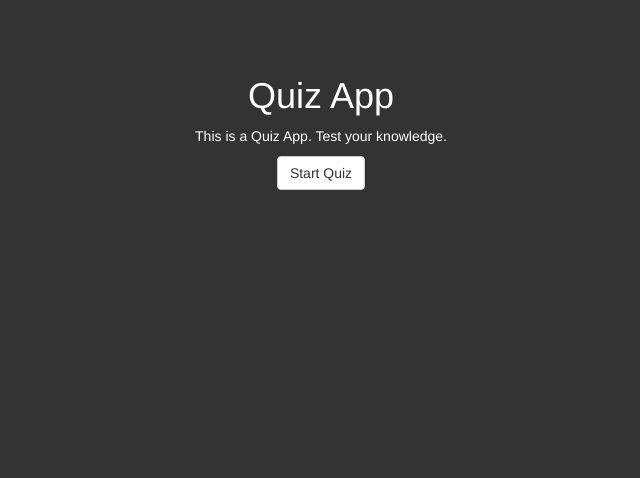
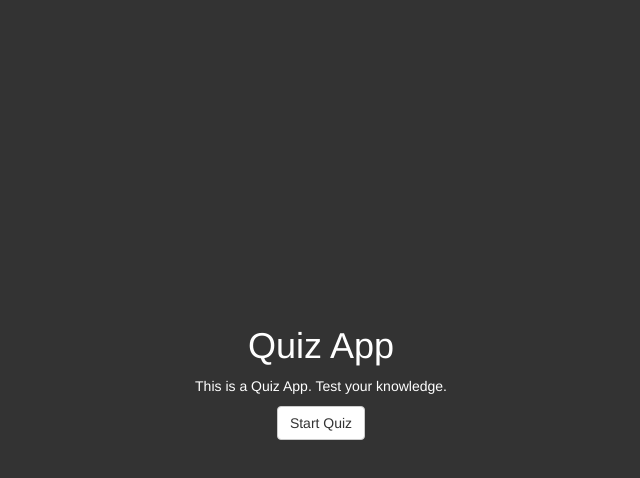
Before and after one commit to nicolechie/quiz-app, a plain HTML site: page index.html in a window 1280 px wide. Shown: the whole page, without its empty margins (319-959 px from the left). Drawn offline with nearby package versions, Linux system fonts and the light colour scheme; a web font is replaced by a local one.

Commit message:
vertical alignment

```diff
--- a/css/style.css
+++ b/css/style.css
@@ -38,8 +38,24 @@
  	text-align: right;
  	display: block;
  	clear: none;
-
  }
- /*.questionOneDiv {
- 	opacity: .5;
- }
+ .vertical-align {
+  position: relative;
+  top: 50%;
+  	-webkit-transform: translateY(-50%);
+  	-ms-transform: translateY(-50%);
+  	transform: translateY(-50%);
+}
+section {
+  display: block;
+  margin: 0 auto 1em;
+  position: absolute;
+  top: 0;
+  left: 0;
+  right: 0;
+  bottom: 0;
+  height: 100%;
+}
+nav {
+	padding: 3rem;
+}
--- a/index.html
+++ b/index.html
@@ -8,10 +8,13 @@
 	<link rel="stylesheet" href="https://maxcdn.bootstrapcdn.com/bootstrap/3.3.6/css/bootstrap.min.css" integrity="sha384-1q8mTJOASx8j1Au+a5WDVnPi2lkFfwwEAa8hDDdjZlpLegxhjVME1fgjWPGmkzs7" crossorigin="anonymous">
 	<title>Quiz App</title>
 </head>
-<body>
+<body class = 'dark'>
+	<nav>
+	</nav>
+	<section>
 		<div class='gradeDivOverlay' id = "gradeDivOverlay">
   		</div>
-	<div class = "container position" id = 'startPageDiv'>
+		<div class = "container position vertical-align" id = 'startPageDiv'>
 			<div class="row">
   				<div class="col-md-6 col-md-offset-3 center">
   					<h1>Quiz App</h1>
@@ -23,17 +26,15 @@
   		<h2 class='onTop text-center' id = 'answerCorrect'>Correct!</h2>
   		<h2 class='onTop text-center' id = 'answerWrong'>Wrong!</h2>
   		<div id = 'finalScoreDiv' class = 'onTop text-center'>
-  						<h2 id = 'finalScoreHeader'>
-  						</h2>
+  			<h2 id = 'finalScoreHeader'></h2>
   			<button class="btn btn-default" id = 'tryAgainButton' value = 'start' type="button">Try Again</button>
   		</div>
-	<div class = "container topMargin">
-
+		<div class = "container">
 			<div class="row">
   				<div class="col-md-6 col-md-offset-3">
-  				<div id = 'questionOneDiv'>
+  					<div class = "dark img-rounded" id = 'questionOneDiv'>
   						<h3 id = 'countDisplayHeader'></h3>
-  				<h2 id = 'questionHeader'>Which button is blue?</h2>
+  						<h3 id = 'questionHeader'>Which button is blue?</h3>
 						<button id = 'blue' value = 'blue' type="button" class="btn btn-primary btn-lg btn-block">Blue</button>
 						<button id = 'green' value = 'green' type="button" class="btn btn-success btn-lg btn-block">Green</button>
 						<button id = 'red' value = 'red' type="button" class="btn btn-danger btn-lg btn-block">Red</button>
@@ -42,6 +43,7 @@
 				</div>
 			</div>
 		</div>
+	</section>
 	<script src="http://code.jquery.com/jquery.min.js"></script>
 	<script src="js/script.js"></script>
 </body>
--- a/js/script.js
+++ b/js/script.js
@@ -33,15 +33,6 @@ var count = 0;
 		questionOne.show();
 		displayQuestionNumber();
 	}
-	// function answerFeedback(e){
-	// 	console.log('You clicked the ' + $(this).attr("value") + ' button');
-	// 	if ($(this).attr("value") === "blue") {
-	// 		console.log('Correct!');
-	// 	}
-	// 	else {
-	// 		console.log('Wrong!');
-	// 	}
-	// }
 	function answerFeedback(e){
 		gradeOverlay.show();
 		if ($(this).attr("value") === questions[count].answer) {
@@ -66,7 +57,7 @@ var count = 0;
 			getFinalScore();
 			console.log(finalScore);
 			gradeOverlay.show();
-			finalScoreDisplay.text(finalScore + ' of ' + questions.length)
+			finalScoreDisplay.text('Score: ' + finalScore + ' of ' + questions.length)
 			finalScoreBox.show();
 		}
 	}
@@ -86,13 +77,5 @@ var count = 0;
 		gradeOverlay.hide();
 		finalScoreBox.hide();
 		questionHeader.text(questions[count].text);
-
 	}
-	// var finalScore = userGrades.reduce(add, 0);
-
-	// function add(a,b) {
-	// 	return a+b;
-	// }
-
-
 });
```
Lines whose indentation alone changed are shown as unchanged.
